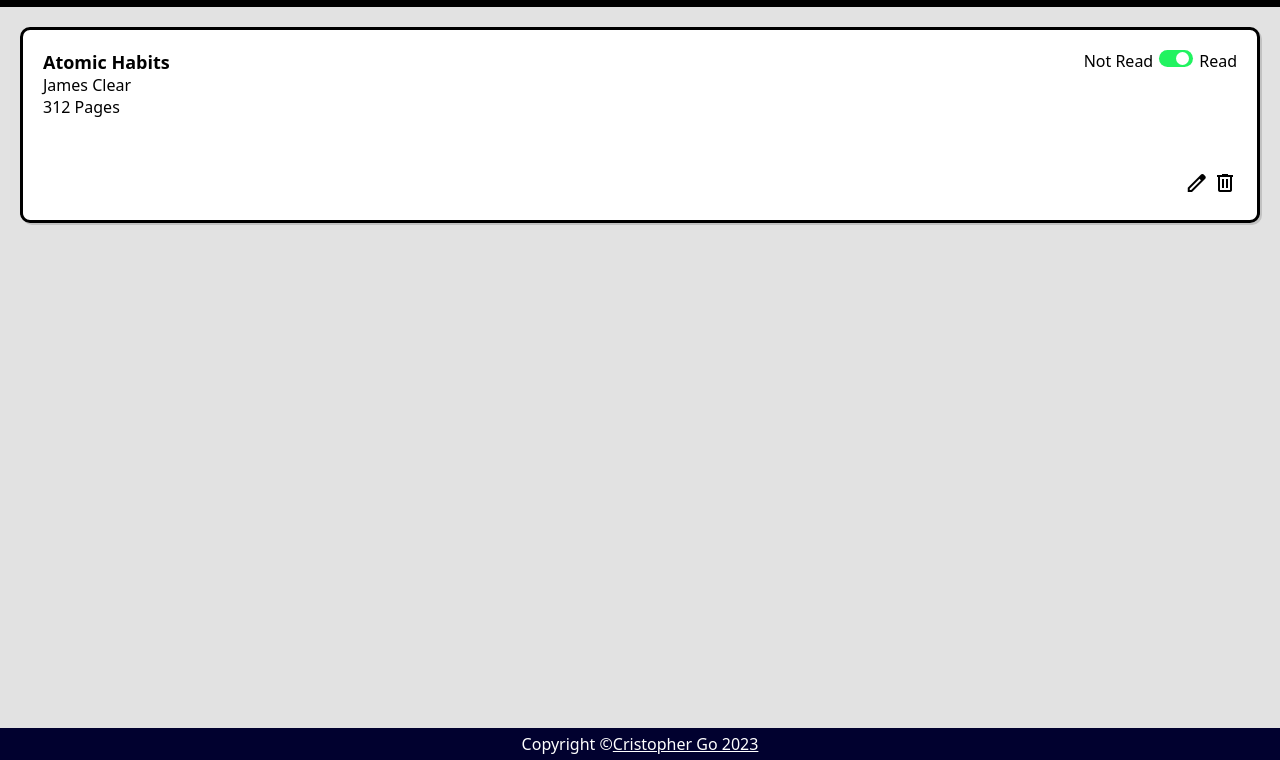
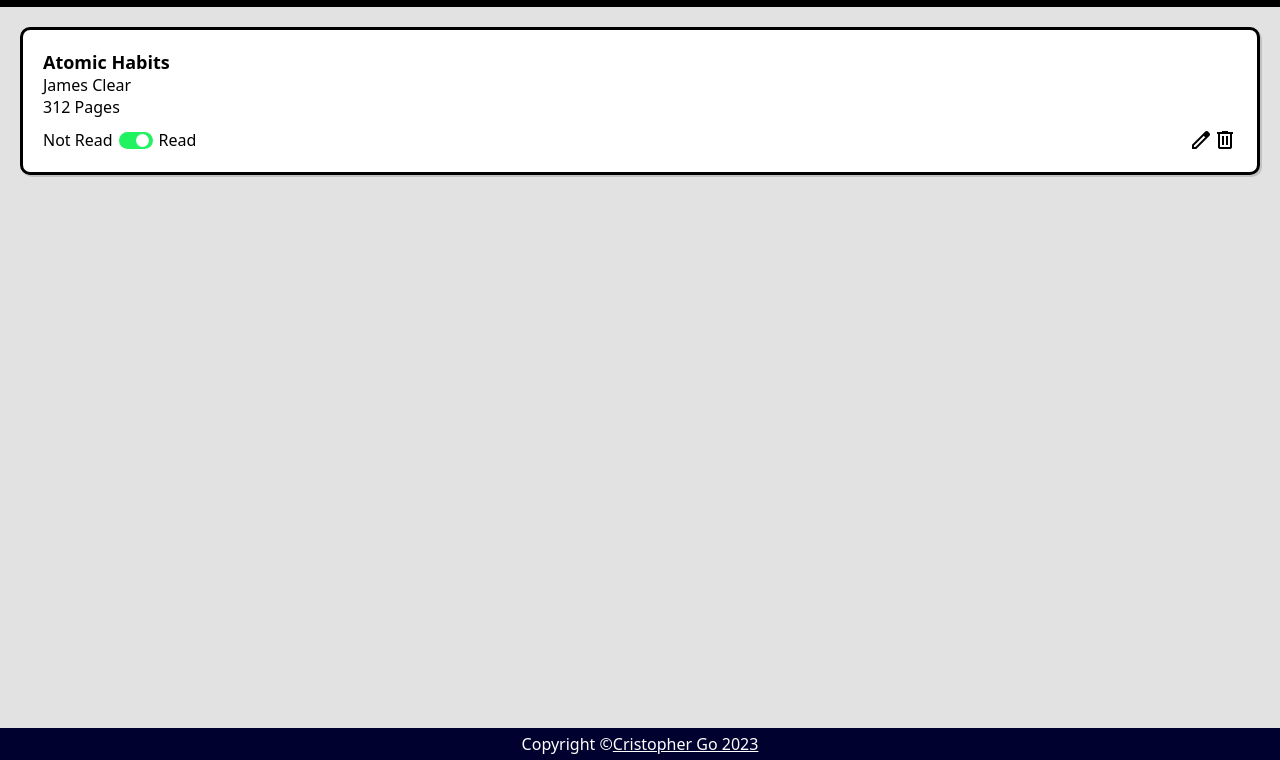
Before and after one commit to CristopherArtGo/library, a plain HTML site: page index.html in a window 1280 px wide. Shown: the part 40-800 px from the top of the page. Drawn offline with nearby package versions, Linux system fonts and the light colour scheme.

Commit message:
Edited Book card layout

```diff
--- a/index.html
+++ b/index.html
@@ -11,29 +11,28 @@
     <div class="container">
         <div class="header">
             <div id="logo">Personal Library</div>
-            <button id="openBtn">+</button>
+            <button id="toggleBtn">+</button>
         </div>
         <div class="main">
-            <div>
+            <div id="bookCard">
                 <div class="details">
                     <div class="title">Atomic Habits</div>
                     <div class="author">James Clear</div>
                     <div class="pages">312 Pages</div>
                 </div>
-                <div class="right">
-                    <div class="status">Not Read
+                <div class="bottom">
+                    <div class="status">
+                        Not Read
                         <label class="switch">
                         <input type="checkbox" checked>
-                        <span class="slider round"></span>
-                      </label>
-                      Read
+                        <span class="slider round"></span></label>
+                        Read
                     </div>
                     <div class="buttons">
-                        <span class="material-symbols-outlined">edit</span>
-                        <span class="material-symbols-outlined">delete</span>
+                        <span class="material-symbols-outlined" class="editBtn">edit</span>
+                        <span class="material-symbols-outlined" class="deleteBtn">delete</span>
                         </div>
                 </div>
-
             </div>
 
 
--- a/styles.css
+++ b/styles.css
@@ -49,13 +49,12 @@
 
 .main > div {
   border: solid;
-    height: 150px;
   border-radius: 10px;
   background-color: white;
   box-shadow: 2px 2px rgb(194, 194, 194);
   padding: 20px;
-    display: grid;
-    grid-template-columns: 3fr 2fr;
+  display: flex;
+  flex-direction: column;
 }
 
 .title {
@@ -63,16 +62,21 @@
   font-weight: bolder;
 }
 
-.main > div > .right {
+.main > div > .bottom {
+  margin-top: 10px;
   display: flex;
-    flex-direction: column;
-    align-items: end;
+  align-items: center;
   justify-content: space-between;
 }
 
-.main > div > .buttons {
-    align-self: flex-end;
-    justify-self: end;
+.main > div > .bottom > .buttons {
+  display: flex;
+  align-items: center;
+}
+
+.status {
+  display: flex;
+  align-items: center;
 }
 
 .switch {
```
Lines whose indentation alone changed are shown as unchanged.
